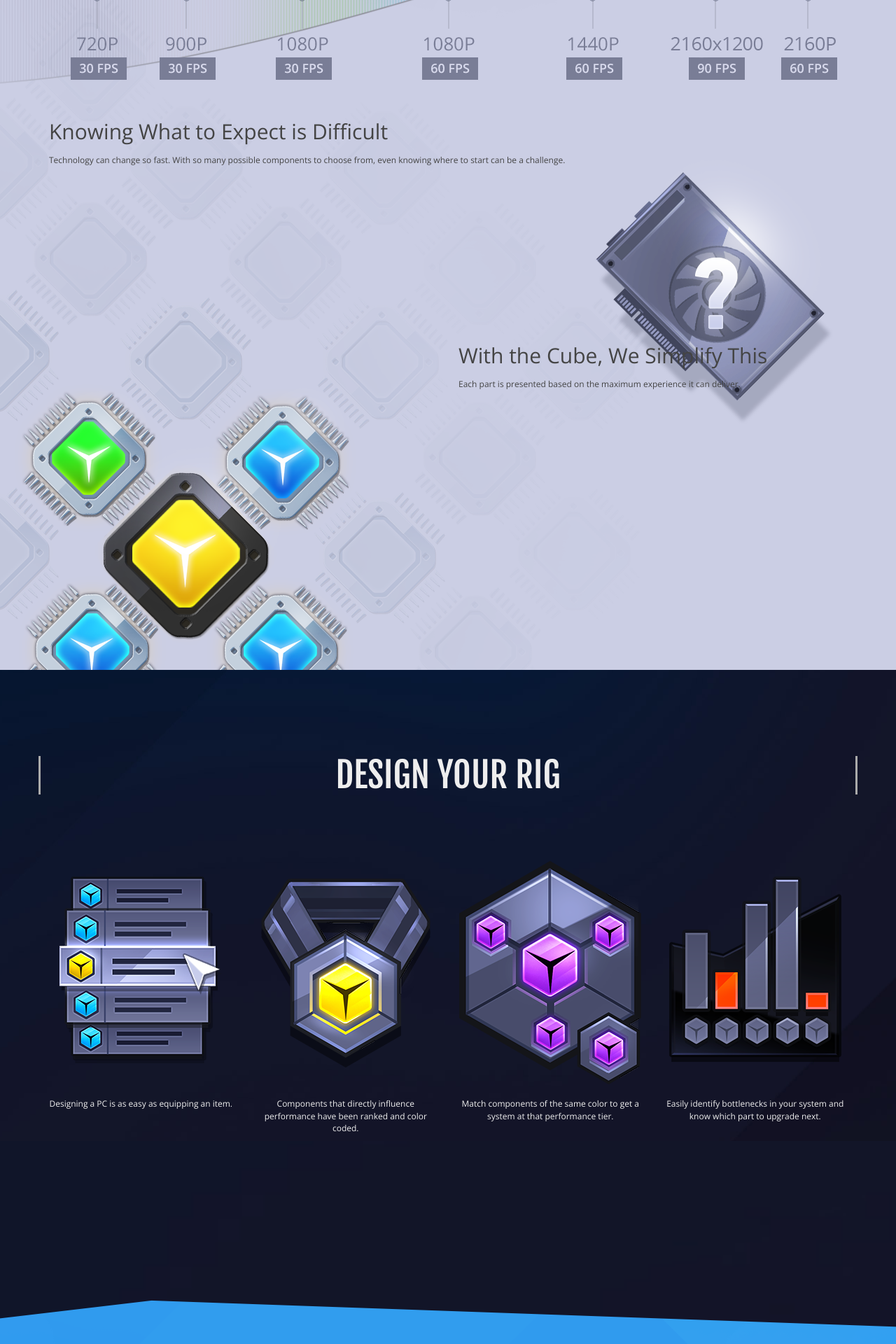
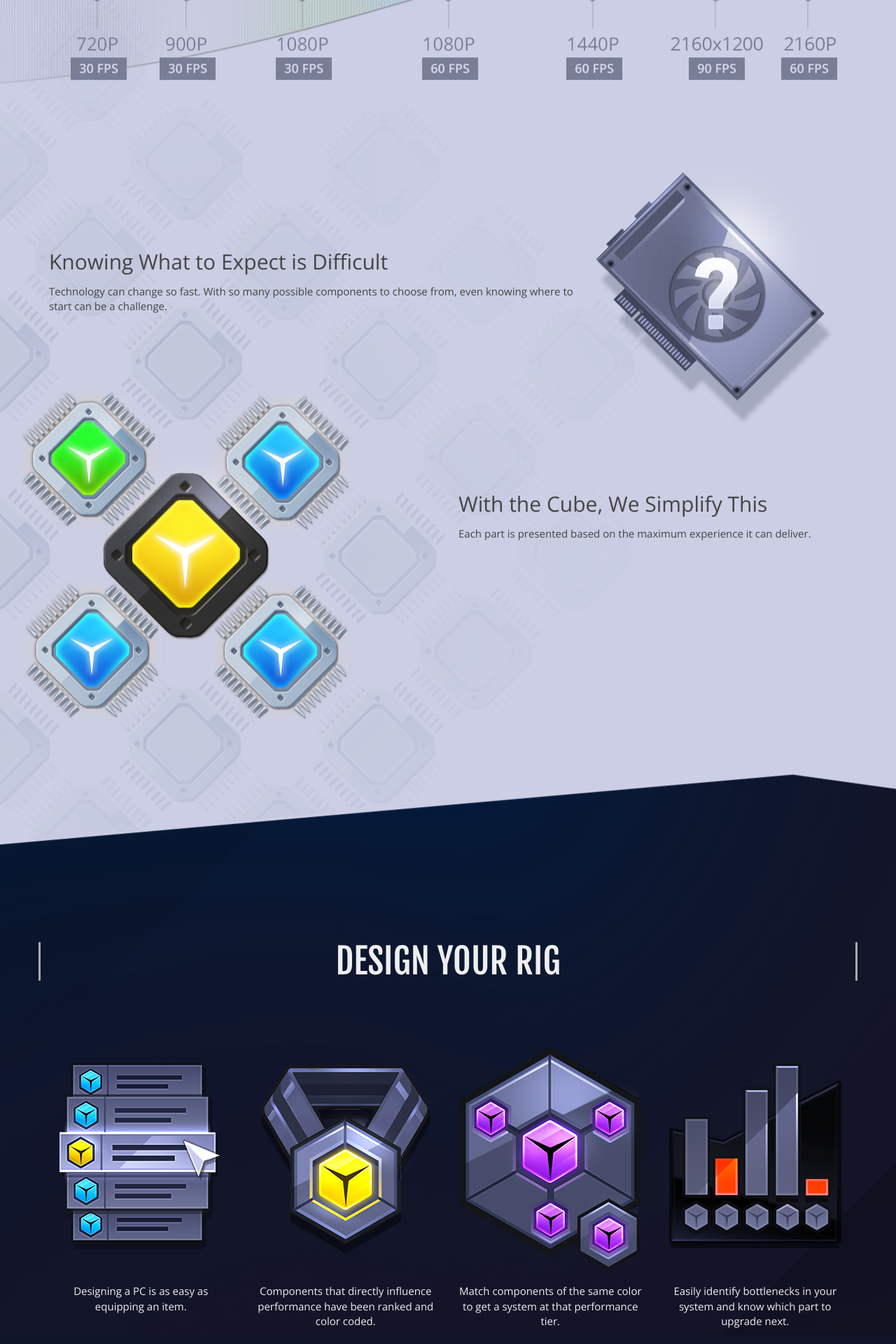
Before and after one commit to rlheureu/arctic, a Flask app: page / in a window 1280 px wide. Shown: the part 1800-3720 px from the top of the page at 70% size. Run offline with Flask 2, Linux system fonts and the light colour scheme; some libraries are stand-ins or nearby versions.

Commit message:
Fixed bug when saving experimental rig to not show owned parts being added. Fixed font sizes on landing page

```diff
--- a/templates/bench.html
+++ b/templates/bench.html
@@ -909,7 +909,8 @@
 		function saveCubePrompt(){
 
 
-			if (currentRig.rig_id !== undefined && Object.keys(currentRig['edited']).length === 0) {
+			if ((currentRig.rig_id !== undefined && Object.keys(currentRig['edited']).length === 0)
+					|| currentRig.use !== 'owned'){
 				continueSave();
 				return;
 			}
--- a/templates/home.html
+++ b/templates/home.html
@@ -113,19 +113,19 @@
           <br>
           <p style="font-size: 30px; color: #777;">PC Gaming Gives You the Ability to Push the Limits</p>
           <hr style="border: 0; border-top: 4px solid #998; width: 300px;">
-          <p style="color: #777;">One of the perks of PC gaming is the ability to push the limits of what's technologically possible and experience something wholly new.</p>
+          <p style="color: #777; font-size: 15px;">One of the perks of PC gaming is the ability to push the limits of what's technologically possible and experience something wholly new.</p>
         </div>
       </div>
-      <div class="row" style="padding-top:940px;">
+      <div class="row" style="padding-top:1100px;">
         <div class="col-md-8">
           <p style="font-size: 30px; color: #444;">Knowing What to Expect is Difficult</p>
-          <p style="color: #444;">Technology can change so fast. With so many possible components to choose from, even knowing where to start can be a challenge.</p>
+          <p style="color: #444; font-size: 15px;">Technology can change so fast. With so many possible components to choose from, even knowing where to start can be a challenge.</p>
         </div>
       </div>
-      <div class="row" style="padding-top:240px; padding-bottom:390px;">
+      <div class="row" style="padding-top:240px; padding-bottom:440px;">
         <div class="col-md-6 col-md-offset-6">
           <p style="font-size: 30px; color: #444;">With the Cube, We Simplify This</p>
-          <p style="color: #444;">Each part is presented based on the maximum experience it can deliver.</p>
+          <p style="color: #444; font-size: 15px;">Each part is presented based on the maximum experience it can deliver.</p>
         </div>
       </div>
 
@@ -144,19 +144,19 @@
       <div class="row">
         <div class="col-sm-3" style="text-align: center;">
           <img src="//d2h81apir9utb4.cloudfront.net/images/icon_section3_1.png">
-          <p style="color:#eee">Designing a PC is as easy as equipping an item.</p>
+          <p style="color:#eee; font-size: 15px;">Designing a PC is as easy as equipping an item.</p>
         </div>
         <div class="col-sm-3" style="text-align: center;">
           <img src="//d2h81apir9utb4.cloudfront.net/images/icon_section3_2.png">
-          <p style="color:#eee">Components that directly influence performance have been ranked and color coded.</p>
+          <p style="color:#eee; font-size: 15px;">Components that directly influence performance have been ranked and color coded.</p>
         </div>
         <div class="col-sm-3" style="text-align: center;">
           <img src="//d2h81apir9utb4.cloudfront.net/images/icon_section3_3.png">
-          <p style="color:#eee">Match components of the same color to get a system at that performance tier.</p>
+          <p style="color:#eee; font-size: 15px;">Match components of the same color to get a system at that performance tier.</p>
         </div>
         <div class="col-sm-3" style="text-align: center;">
           <img src="//d2h81apir9utb4.cloudfront.net/images/icon_section4_1.png">
-          <p style="color:#eee">Easily identify bottlenecks in your system and know which part to upgrade next.</p>
+          <p style="color:#eee; font-size: 15px;">Easily identify bottlenecks in your system and know which part to upgrade next.</p>
         </div>
       </div>
 
@@ -177,10 +177,10 @@
         <br><br><br>
       </div>
       <div class="row">
-        <div class="col-md-8 col-md-offset-2" style="text-align: center; padding-bottom:240px;">
+        <div class="col-md-8 col-md-offset-2" style="text-align: center; padding-bottom:380px;">
           <p style="font-size: 30px; color:#eee;">A PC is a box at your feet and your ticket to new worlds and communities.</p>
           <br>
-          <p style="color:#eee;">Take your cube with you to your favorite places. Share it with your PCMR friends. Post it for your Twitch followers. Take pride in your cube.</p>
+          <p style="color:#eee; font-size: 15px;">Take your cube with you to your favorite places. Share it with your PCMR friends. Post it for your Twitch followers. Take pride in your cube.</p>
         </div>
       </div>
     </div>
@@ -195,7 +195,7 @@
           <br>
           <hr style="border: 0; border-top: 4px solid #eee; width: 300px;">
           <br>
-          <p style="color:#eee;">PC hardware is always getting better. We'll keep you updated when new parts come out. Let us help you upgrade your rig or pick out the perfect rig for the friends that have your back in the arena.</p>
+          <p style="color:#eee; font-size: 15px;">PC hardware is always getting better. We'll keep you updated when new parts come out. Let us help you upgrade your rig or pick out the perfect rig for the friends that have your back in the arena.</p>
         </div>
       </div>
     </div>
```
